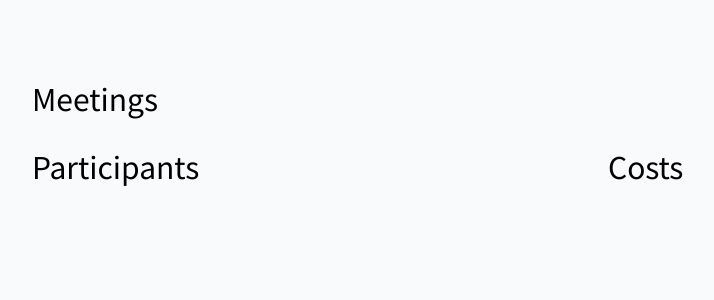
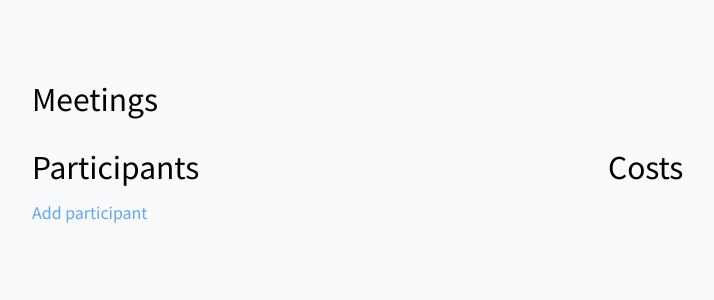
Before and after one commit to 01101101/meeting-cost-calculator, a Vue app: page / in a window 1280 px wide. Shown: the top 300 px of the page, without its empty margins (48-762 px from the left). Built offline with nearby package versions, Linux system fonts and the light colour scheme.

Commit message:
add participants list

```diff
--- /dev/null
+++ b/src/components/Participant.vue
@@ -0,0 +1,25 @@
+<template>
+  <div class="bg-white px-4 py-3 rounded-lg shadow-lg grid grid-cols-2 gap-2 items-center h-14 relative">
+    <svg @click="remove()" xmlns="http://www.w3.org/2000/svg" class="h-6 w-6 absolute -left-8 text-gray-300 cursor-pointer" fill="none" viewBox="0 0 24 24" stroke="currentColor"><path stroke-linecap="round" stroke-linejoin="round" stroke-width="2" d="M6 18L18 6M6 6l12 12" /></svg>
+    <span class="cursor-pointer">{{ participant.name }}</span>
+    <span class="font-bold cursor-pointer text-right">{{ new Intl.NumberFormat('en-US', { style: 'currency', currency: 'USD', maximumFractionDigits: 0 }).format(participant.salary) }}</span>
+  </div>
+</template>
+
+<script setup lang="ts">
+import { defineProps, ref } from 'vue'
+import type { PropType } from 'vue'
+import { useStore } from '../store'
+import type { Participant } from '../store'
+
+const store = useStore()
+
+const props = defineProps({
+  participant: {
+    type: Object as PropType<Participant>,
+    required: true,
+  },
+})
+
+const remove = () => store.dispatch('removeParticipant', props.participant.id)
+</script>
--- a/src/components/Participants.vue
+++ b/src/components/Participants.vue
@@ -1,3 +1,18 @@
 <template>
-  <h1 class="text-3xl">Participants</h1>
+  <div>
+    <h1 class="text-3xl">Participants</h1>
+    <div class="mt-4 flex flex-col gap-3">
+      <Participant v-for="participant in store.state.participants" :key="participant.id" :participant="participant"/>
+      <button class="text-blue-400 text-left focus:outline-none" @click="add()">Add participant</button>
+    </div>
+  </div>
 </template>
+
+<script setup lang="ts">
+import { useStore } from '../store'
+import Participant from './Participant.vue'
+
+const store = useStore()
+
+const add = () => store.dispatch('addParticipant')
+</script>
--- a/src/store.ts
+++ b/src/store.ts
@@ -27,8 +27,24 @@ export const store = createStore<State>({
   getters: {
   },
   mutations: {
+    addParticipant(state) {
+      state.participants.push({
+        id: Math.random().toString(36).substr(2, 9),
+        name: `Participant ${state.participants.length}`,
+        salary: 100000
+      })
+    },
+    removeParticipant(state, id) {
+      state.participants = state.participants.filter(participant => participant.id !== id)
+    },
   },
   actions: {
+    addParticipant({ commit }) {
+      commit('addParticipant')
+    },
+    removeParticipant({ commit }, id) {
+      commit('removeParticipant', id)
+    },
   }
 })
 
```
